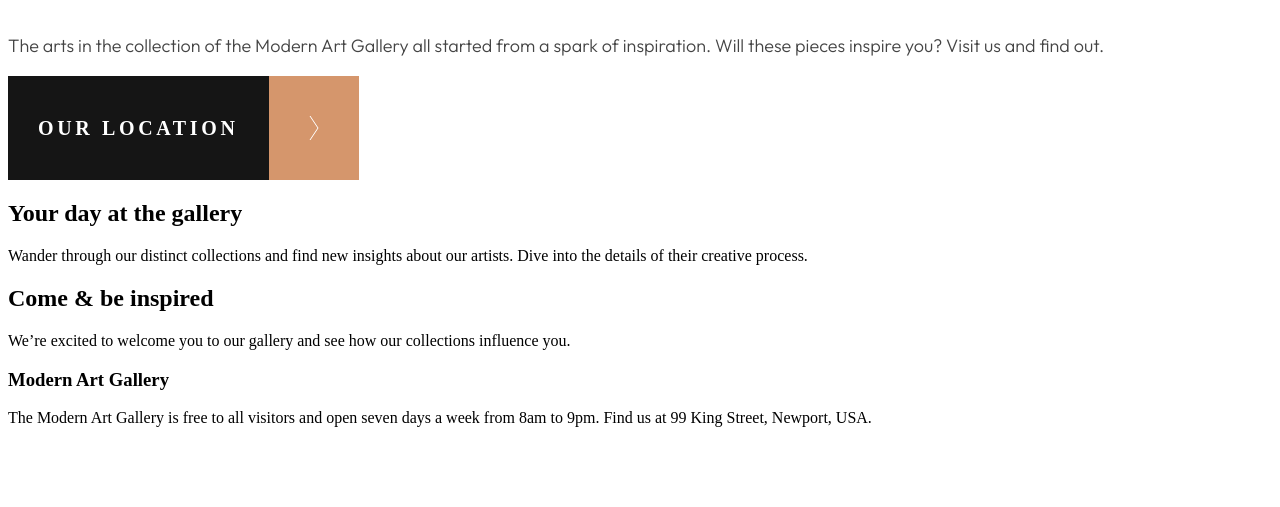
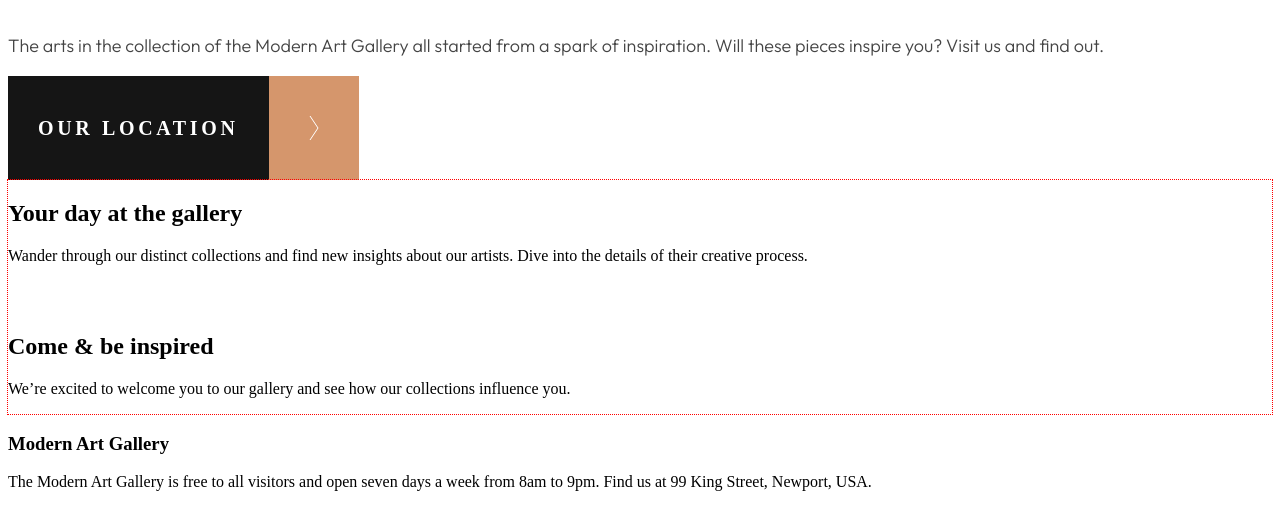
Before and after one commit to Anjie-MF/FEM_artGallery_figma, a plain HTML site: page index.html in a window 1280 px wide. Shown: the part 674-1181 px from the top of the page. Before the commit the page ends 1117 px from the top, so only its background shows below. Drawn offline with Linux system fonts and the light colour scheme; a web font is replaced by a local one.

Commit message:
Began grid layout for main

```diff
--- a/css/main.css
+++ b/css/main.css
@@ -150,6 +150,11 @@
     MOBILE STYLES
    ======================================================= */
 
+header,
+footer {
+    width: 100%;
+}
+
 .button {
     display: inline-flex;
     align-items: center;
@@ -186,6 +191,13 @@
     transform: translateX(8px);
 }
 
+main {
+    display: grid;
+    grid-template-columns: 1fr;
+    gap: var(--spacing-400);
+    outline: 1px dotted red;
+}
+
 /* =======================================================
     TABLET STYLES
    ======================================================= */
```
